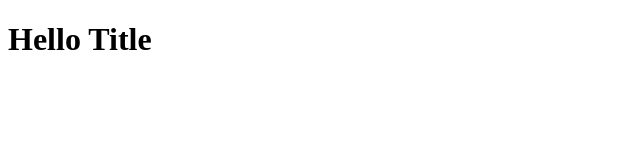
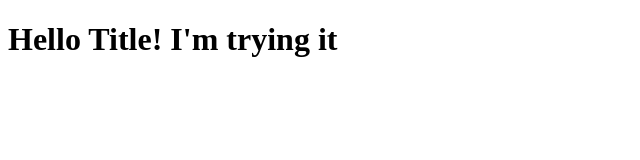
Before and after one commit to AntoineVieillard/coursera-test, a plain HTML site: page site/index.html in a window 1280 px wide. Shown: the whole page, without its empty margins (0-640 px from the left). Drawn offline with Linux system fonts and the light colour scheme.

Commit message:
We change the site

```diff
--- a/site/index.html
+++ b/site/index.html
@@ -5,6 +5,6 @@
     <title>Hello ; Test!</title>
   </head>
   <body>
-    <h1> Hello Title </h1>
+    <h1> Hello Title! I'm trying it </h1>
   </body>
 </html>
```
